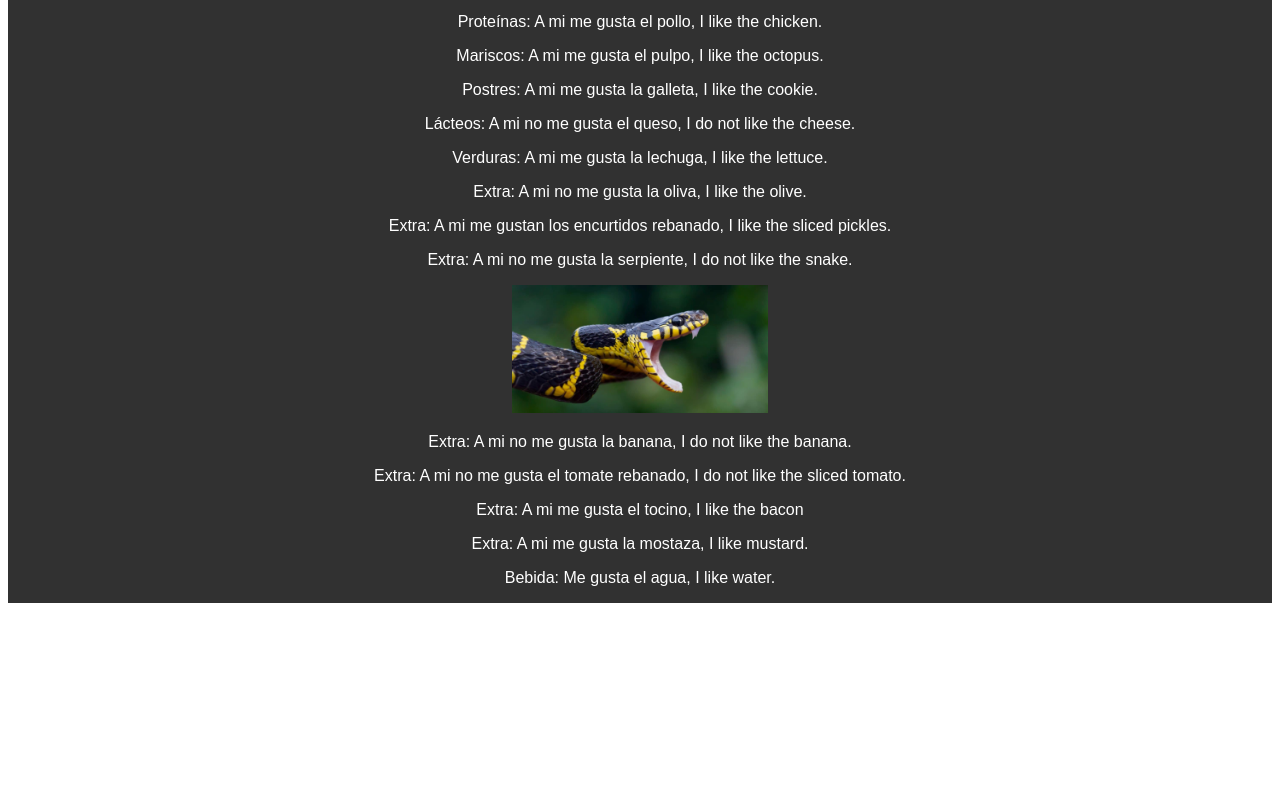
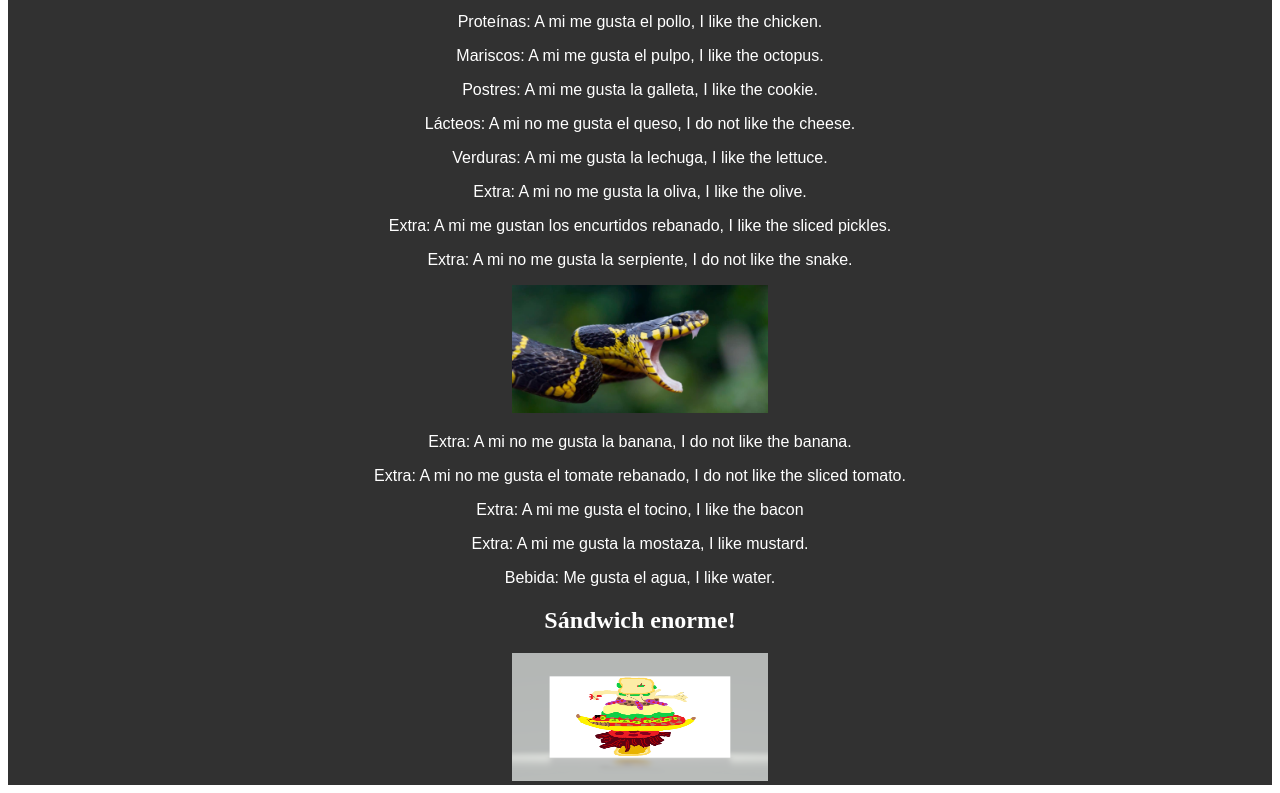
Before and after one commit to IDKMANIMJUSTDOINGTHISFORSCHOOL/SpanishProject, a plain HTML site: page index.html in a window 1280 px wide. Shown: the part 909-1702 px from the top of the page. Before the commit the page ends 1520 px from the top, so only its background shows below. Drawn offline with Linux system fonts and the light colour scheme.

Commit message:
Update index.html

```diff
--- a/index.html
+++ b/index.html
@@ -46,6 +46,8 @@
     <p style="font-family: Arial">Extra: A mi me gusta el tocino, I like the bacon</p>
     <p style="font-family: Arial">Extra: A mi me gusta la mostaza, I like mustard.</p>
     <p style="font-family: Arial">Bebida: Me gusta el agua, I like water.</p>
+    <h2 "font-family: Arial"> Sándwich enorme!</h2>
+    <img src="Sandwich enorme.png" alt="Sándwich enorme." style="width:256px;height:128px;">
 </body>
 </div>
 </html>
```
